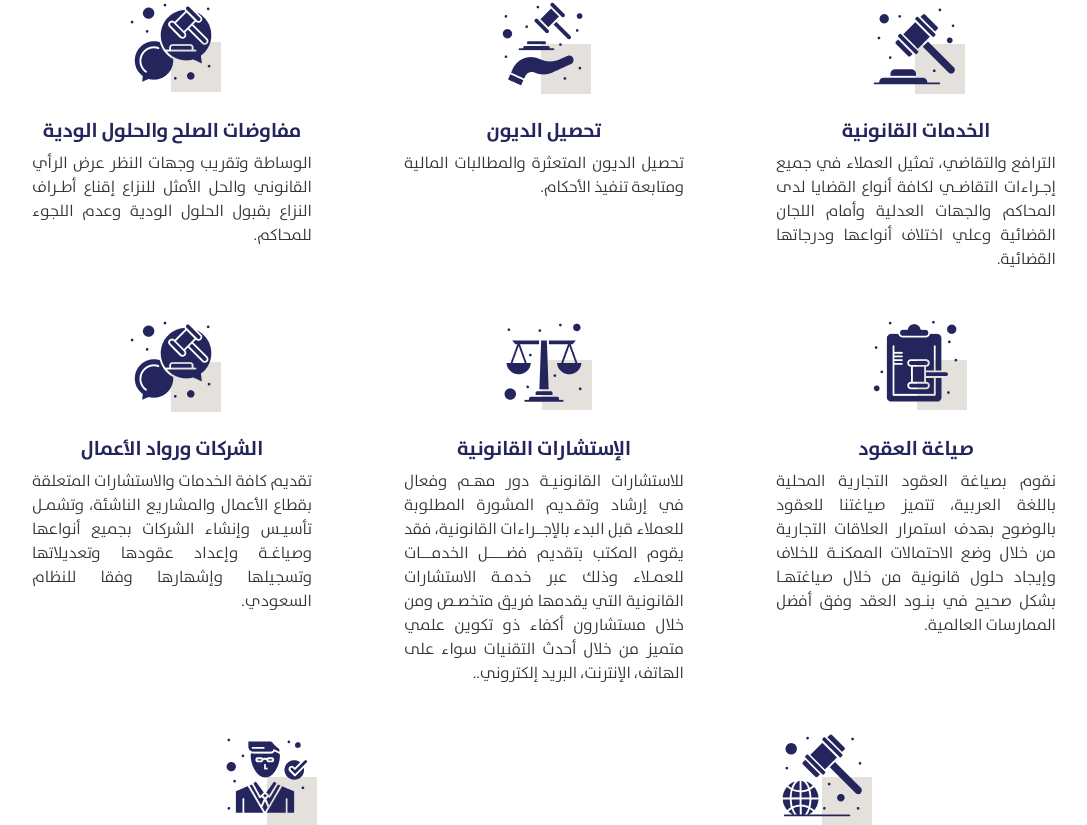
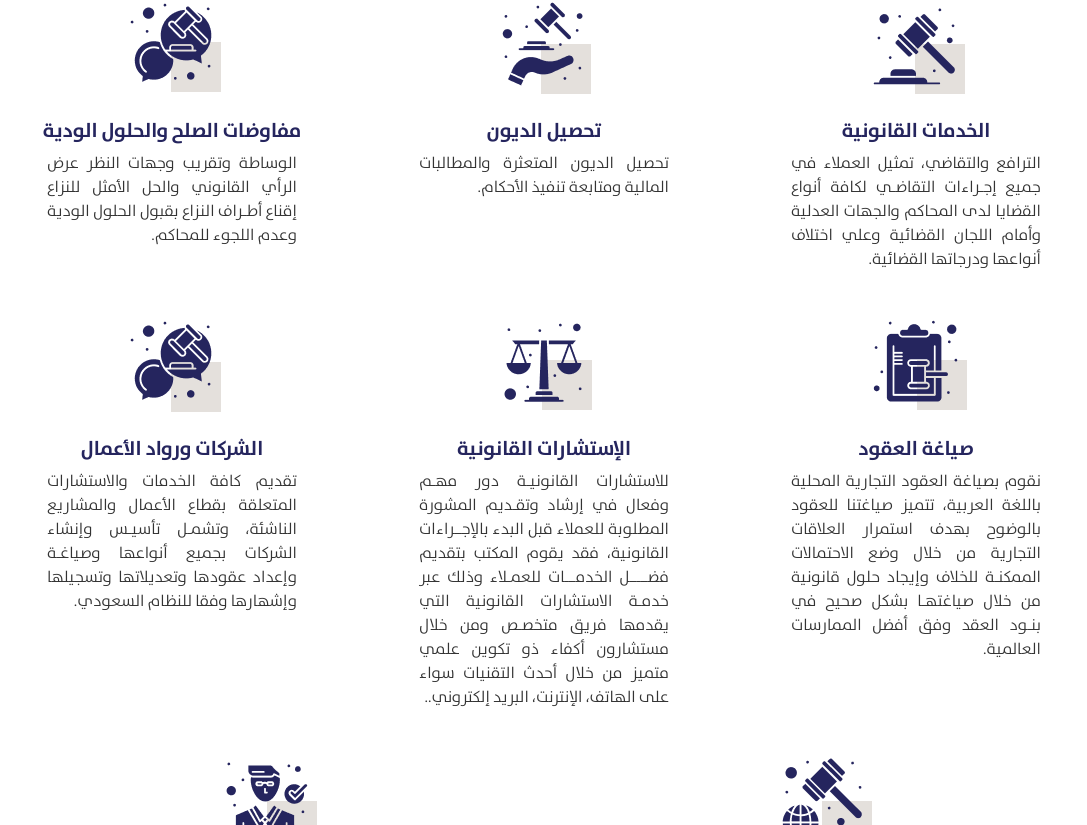
Before and after one commit to hageratia/lawyer-zainab-ibrahim, a React (Vite) app: page / in a window 1280 px wide. Shown: the part 1575-2400 px from the top of the page, without its empty margins (96-1183 px from the left). Built offline with nearby package versions, Linux system fonts and the light colour scheme.

Commit message:
Update App.css

```diff
--- a/src/App.css
+++ b/src/App.css
@@ -209,7 +209,7 @@ line {
 }
 
 .small-paragraph {
-  max-width: 280px;
+  max-width: 250px;
   margin-left: auto;
   margin-right: auto;
   text-align: justify;
@@ -259,7 +259,7 @@ line {
   position: relative;
   background-color: #fff;
   padding: 5px;
-  width: 90%;
+  width: 95%;
   margin: auto;
 }
 
```
